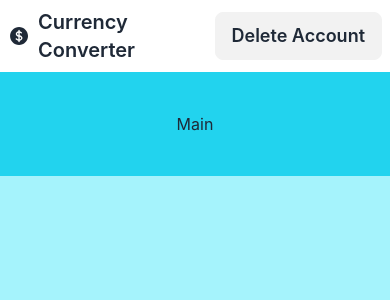
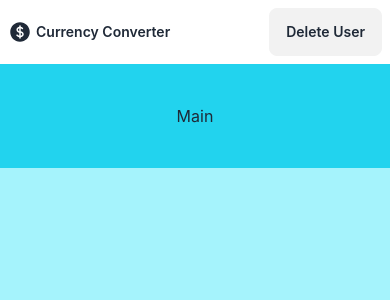
Before and after one commit to fm-anderson/currency-converter, a React (Vite) app: page / in a window 390 px wide. Shown: the top 300 px of the page. Built offline with nearby package versions, Linux system fonts and the light colour scheme.

Commit message:
fix: Making Navbar responsive

```diff
--- a/src/components/Navbar.jsx
+++ b/src/components/Navbar.jsx
@@ -4,14 +4,13 @@ import { CurrencyDollarIcon } from '@heroicons/react/24/solid';
 function Navbar() {
   return (
     <div className="navbar bg-base-100">
-      <NavLink to="/" className="flex-1 text-xl font-semibold">
-        <CurrencyDollarIcon width={24} height={24} />
-        <span className="ml-2"> Currency Converter</span>
+      <NavLink to="/" className="flex-1 font-semibold text-sm lg:text-xl">
+        <CurrencyDollarIcon width={24} />
+        <span className="ml-1">Currency Converter</span>
       </NavLink>
-
       <div className="flex-none">
-        <button className="btn normal-case text-lg">
-          <span>Delete Account</span>
+        <button className="btn normal-case lg:text-lg">
+          <span>Delete User</span>
         </button>
       </div>
     </div>
```
